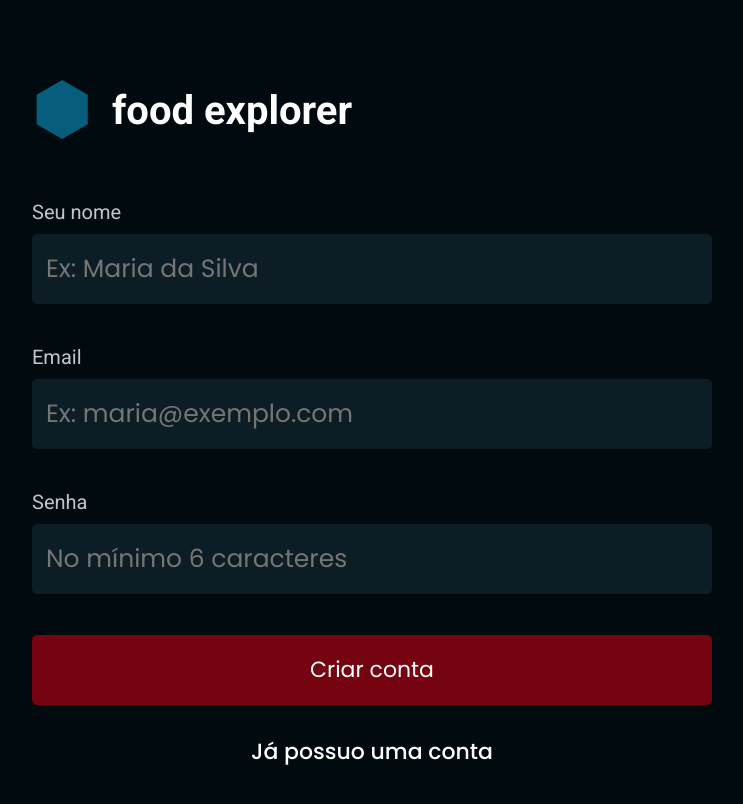
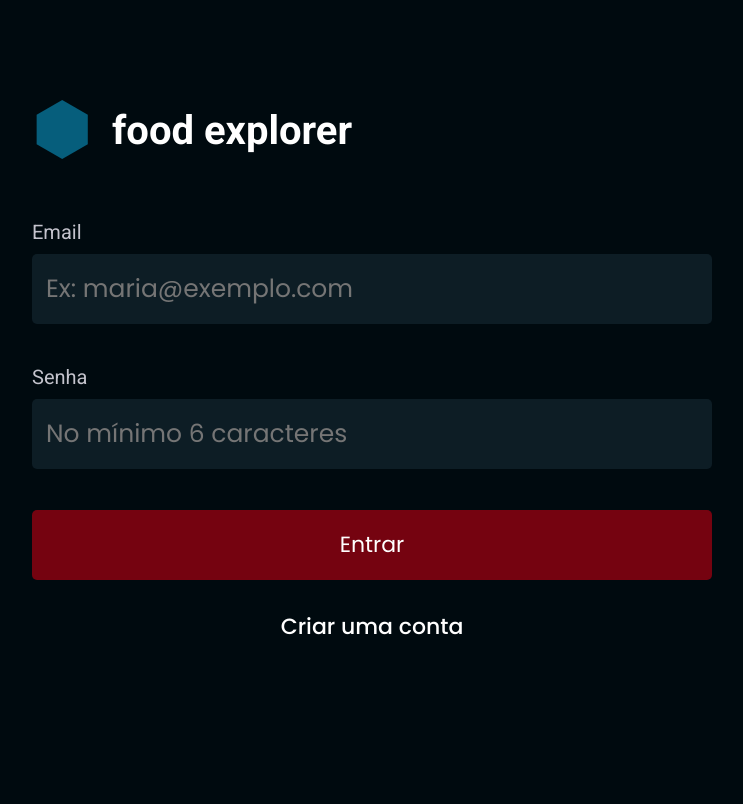
Before and after one commit to alexsmarra/food-explorer-frontend, a React (Vite) app: page / in a window 1280 px wide. Shown: the top 804 px of the page, without its empty margins (268-1011 px from the left). Built offline with nearby package versions, Linux system fonts and the light colour scheme.

Commit message:
routes: base de nossas rotas com o react-router-dom

```diff
--- a/package.json
+++ b/package.json
@@ -13,6 +13,7 @@
     "axios": "^1.4.0",
     "react": "^18.2.0",
     "react-dom": "^18.2.0",
+    "react-router-dom": "^6.13.0",
     "react-toastify": "^9.1.3",
     "styled-components": "^6.0.0-rc.3"
   },
--- a/src/main.jsx
+++ b/src/main.jsx
@@ -5,15 +5,13 @@ import { ThemeProvider } from 'styled-components'
 import GlobalStyles from './styles/global'
 import theme from './styles/theme'
 
-import { SignIn } from './pages/SignIn'
-import { SignUp } from './pages/SignUp'
-
+import { Routes } from './routes'
 
 ReactDOM.createRoot(document.getElementById('root')).render(
   <React.StrictMode>
     <ThemeProvider theme={theme}>
     <GlobalStyles />
-      <SignUp />
+      <Routes />
     </ThemeProvider>
   </React.StrictMode>,
 )
--- a/src/pages/SignUp/index.jsx
+++ b/src/pages/SignUp/index.jsx
@@ -4,6 +4,7 @@ import { api } from '../../services/api'
 import { Container, Head, Form } from './styles'
 
 import { toast } from "react-toastify";
+import { useNavigate } from 'react-router-dom'
 
 import { Logo } from '../../components/Logo'
 import { InputLabel } from '../../components/InputLabel'
@@ -23,15 +24,15 @@ export function SignUp() {
 
       api.post('/users', { name, email, password })
       .then(() => {
-         alert("Usuário cadastrado com sucesso")
-         console.log("usuário criado")
-         /* navigate('/') */
+         return alert("Successfully registered user!")
+         // navigate('/')
       })
       .catch(error => {
          if(error.response) {
+            // pega do AppError
             alert(error.response.data.message)
          } else {
-            alert("Não foi possível cadastrar")
+            alert("Could not register!")
          }
       })
    }
--- /dev/null
+++ b/src/routes/app.routes.jsx
@@ -0,0 +1,11 @@
+import { Routes, Route } from 'react-router-dom'
+
+// import { Home } from '../pages/Home'
+
+export function AppRoutes() {
+   return (
+      <Routes>
+         <Route path='/' element={{/* <Home /> */}}/>
+      </Routes>
+   )
+}
--- /dev/null
+++ b/src/routes/auth.routes.jsx
@@ -0,0 +1,13 @@
+import { Routes, Route } from 'react-router-dom'
+
+import { SignIn } from '../pages/SignIn'
+import { SignUp } from '../pages/SignUp'
+
+export function AuthRoutes() {
+   return (
+      <Routes>
+         <Route  path='/' element={<SignIn />}/>
+         <Route  path='/register' element={<SignUp />}/>
+      </Routes>
+   )
+}
--- /dev/null
+++ b/src/routes/index.jsx
@@ -0,0 +1,12 @@
+import { BrowserRouter } from "react-router-dom";
+
+import { AppRoutes } from "./app.routes"
+import { AuthRoutes } from "./auth.routes"
+
+export function Routes() {
+   return (
+      <BrowserRouter>
+         <AuthRoutes />
+      </BrowserRouter>
+   )
+}
```
Also changed, not shown: 1 other file (tests, documents, lock files or other folders).
